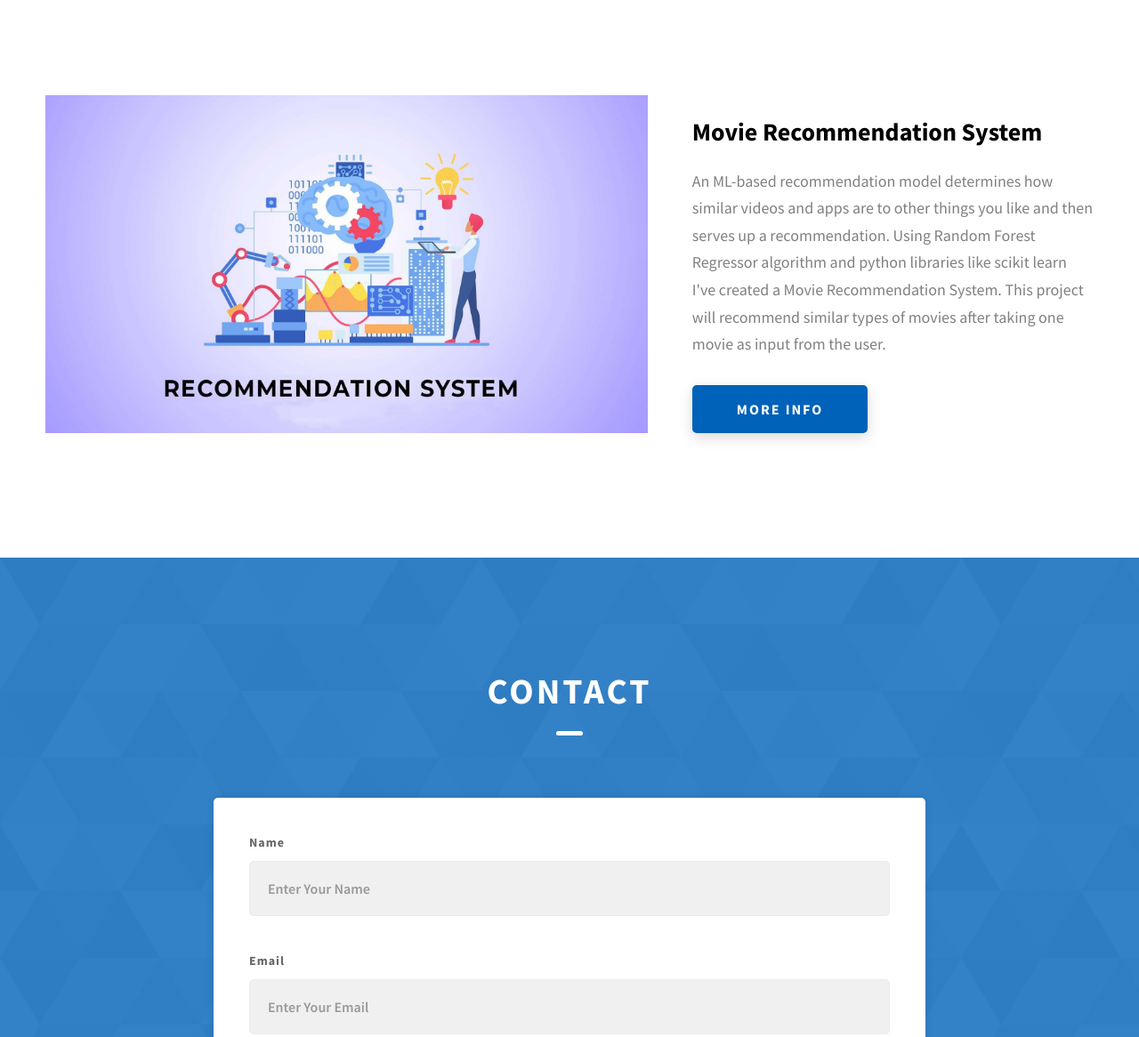
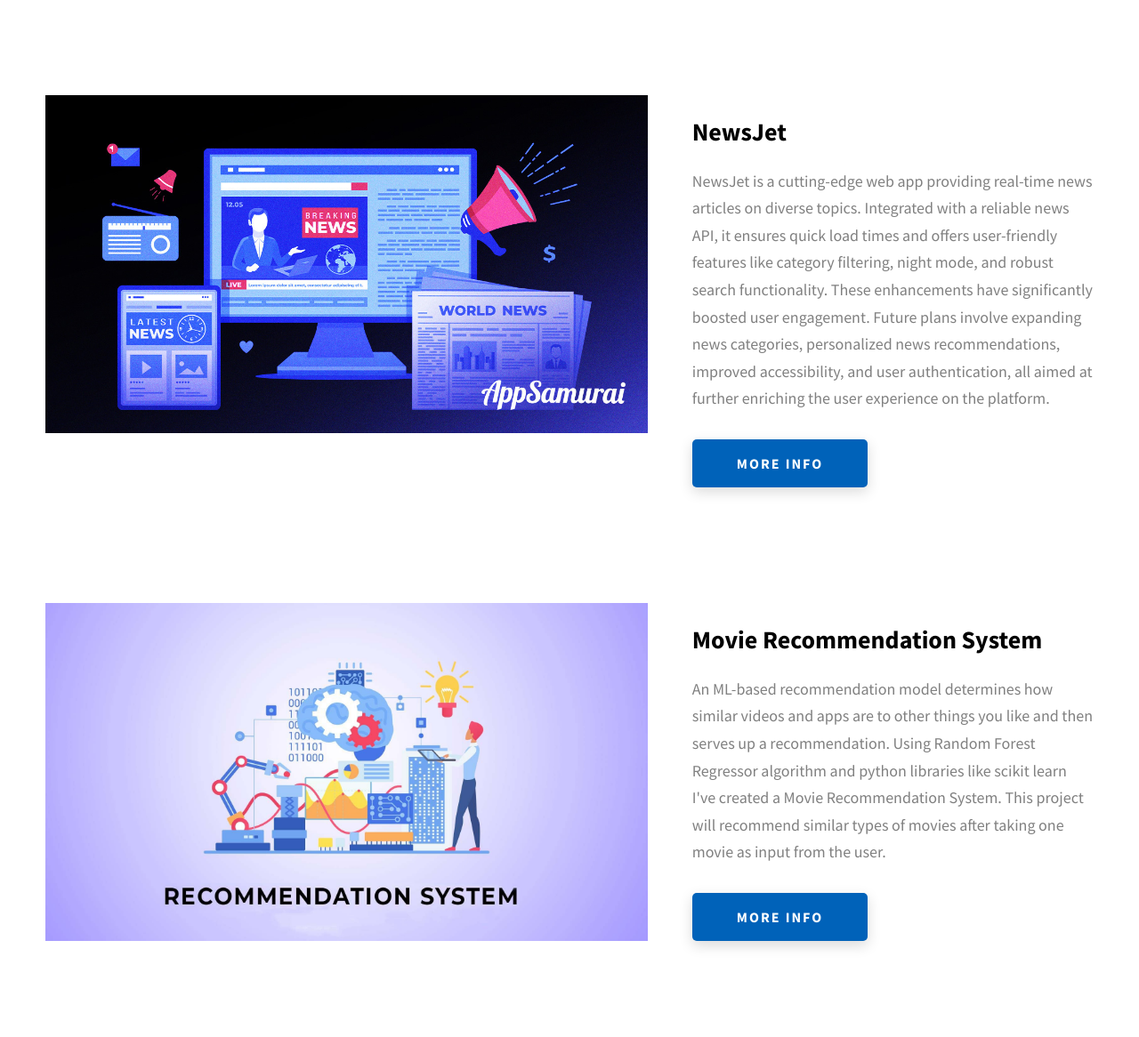
Before and after one commit to Ishan-Chinchghare/portfolio, a website: page index.html in a window 1280 px wide. Shown: the part 3932-5098 px from the top of the page at 89% size. Drawn offline with nearby package versions, Linux system fonts and the light colour scheme.

Commit message:
Update index.html

```diff
--- a/index.html
+++ b/index.html
@@ -236,6 +236,22 @@
         </div>
         <div class="projects__row">
           <div class="projects__row-img-cont">
+            <img src="./assets/jpeg/news2.jpeg" alt="Software Screenshot" class="projects__row-img"
+              loading="lazy" />
+          </div>
+          <div class="projects__row-content">
+            <h3 class="projects__row-content-title">NewsJet</h3>
+            <p class="projects__row-content-desc">
+              NewsJet is a cutting-edge web app providing real-time news articles on diverse topics. Integrated with a reliable news API,
+              it ensures quick load times and offers user-friendly features like category filtering, night mode, and robust search functionality.
+              These enhancements have significantly boosted user engagement. Future plans involve expanding news categories, personalized news
+              recommendations, improved accessibility, and user authentication, all aimed at further enriching the user experience on the platform.
+            </p>
+            <a href="./project-5.html" class="btn btn--med btn--theme dynamicBgClr" target="_blank">More Info</a>
+          </div>
+        </div>
+        <div class="projects__row">
+          <div class="projects__row-img-cont">
             <img src="./assets/jpeg/project-mockup-example2.jpeg" alt="Software Screenshot" class="projects__row-img"
               loading="lazy" />
           </div>
```
